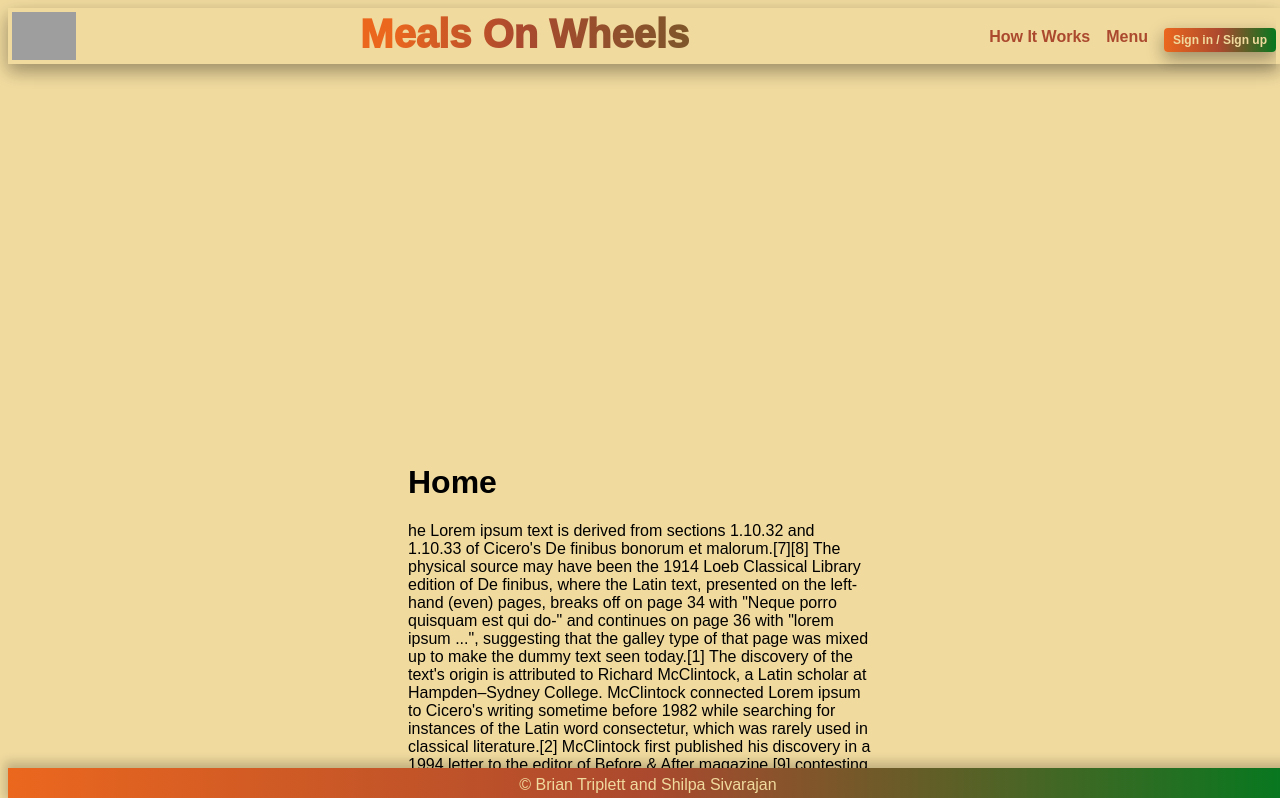
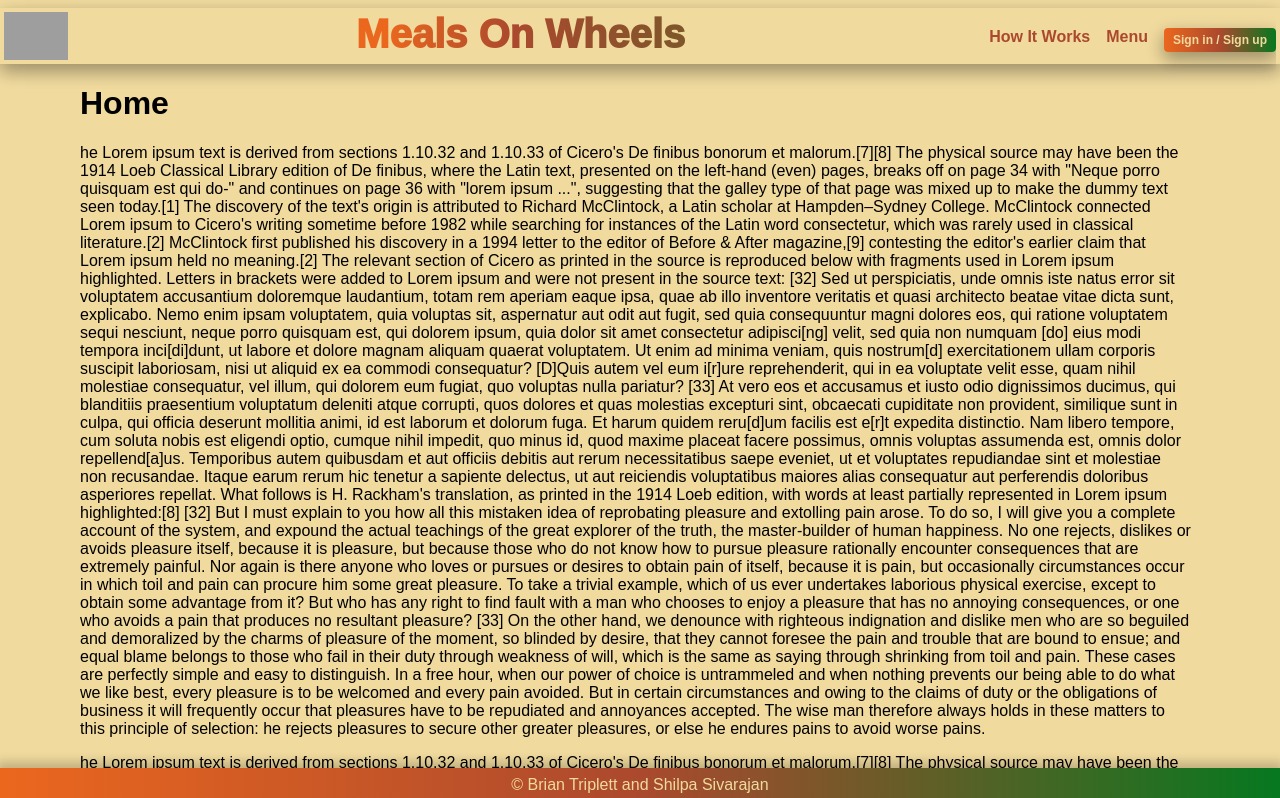
Before and after one commit to sivaShilpa/Meals-On-Wheels-frontend, a React (Create React App) app: page / in a window 1280 px wide. Shown: the top 798 px of the page. Built offline with nearby package versions, Linux system fonts and the light colour scheme; grey boxes are pictures that could not be loaded.

Commit message:
modify home page

```diff
--- a/src/App.css
+++ b/src/App.css
@@ -1,5 +1,7 @@
 *{
   font-family: Arial, Helvetica, sans-serif;
+  margin-left: 0;
+  transition: all .7s ease-in;
 }
 header{
   position: sticky;
@@ -8,8 +10,8 @@ header{
   background-color: #F0DA9E;
   box-shadow: 0 8px 16px 0 rgba(0,0,0,0.2), 0 6px 20px 0 rgba(0,0,0,0.19);
   height: 6vh;
-  transition: all .7s ease-in;
   padding: 0.5vh;
+  margin-left: 0;
 }
 .navbar > ul {
   list-style-type: none;
@@ -40,6 +42,7 @@ header{
   background: linear-gradient(to right, #EB671E 30%,#AB492E 40%, #06781F 90%);
   -webkit-text-fill-color: transparent;
   -webkit-background-clip: text;
+  background-clip: text;
 }
 .navRight{
   float: right;
@@ -79,7 +82,7 @@ body{
   color: black;
 }
 .home{
-  margin: 50vh;
+  margin: 0 10vh 30vh 10vh;
 }
 footer{
   position: fixed;
```
